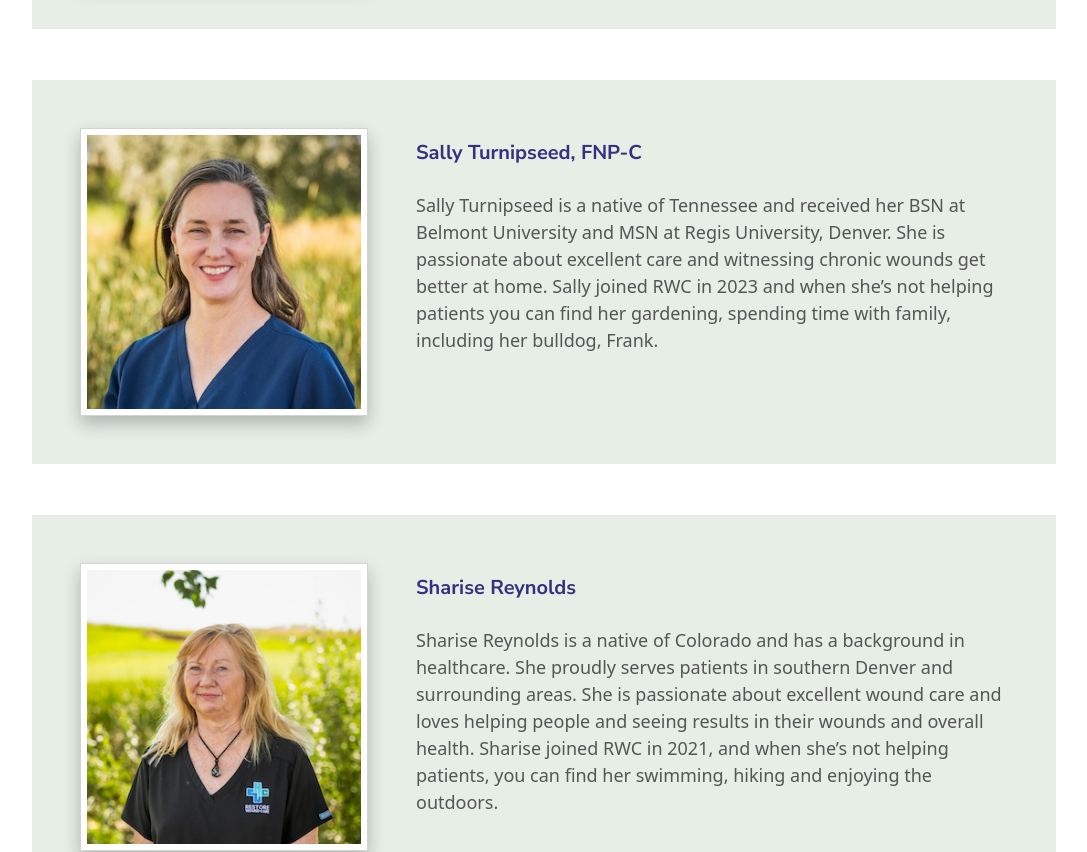
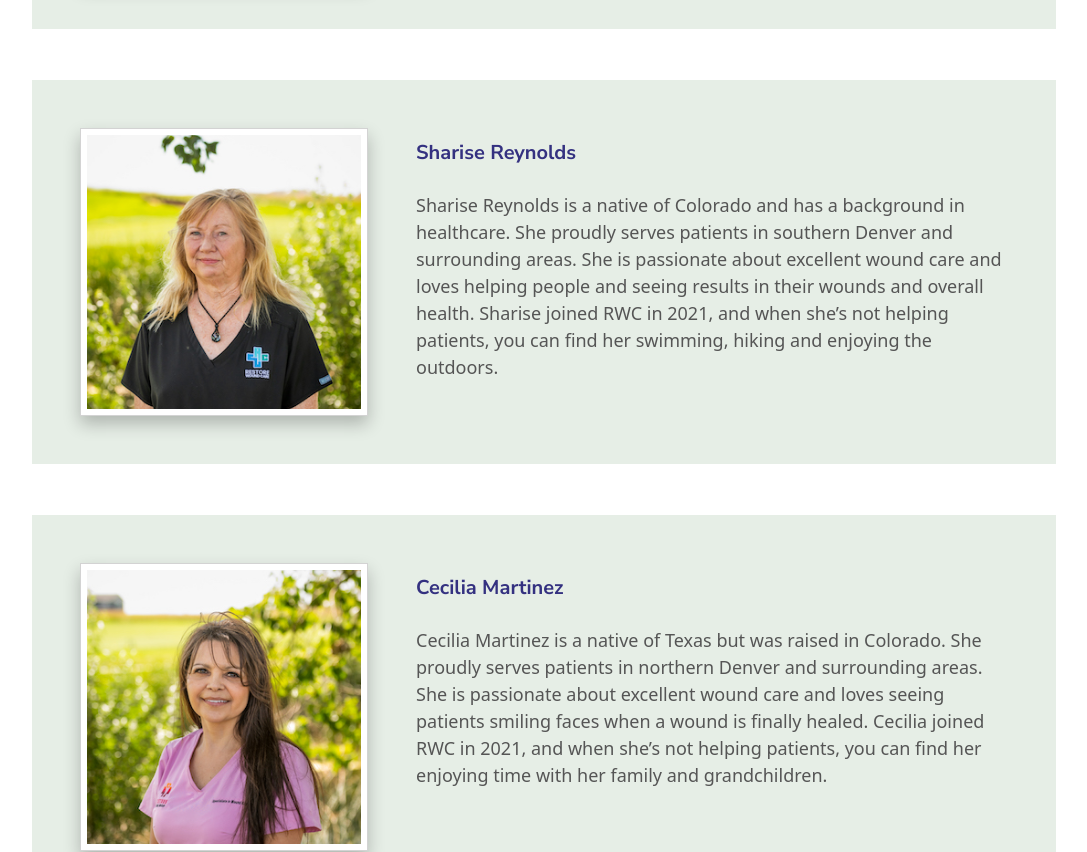
Before and after one commit to bmehder/restore-wound-care, a SvelteKit app: page /team in a window 1280 px wide. Shown: the part 1980-2832 px from the top of the page, without its empty margins (96-1183 px from the left). Built offline with nearby package versions, Linux system fonts and the light colour scheme.

Commit message:
removed Sally

```diff
--- a/src/routes/team/data.js
+++ b/src/routes/team/data.js
@@ -24,11 +24,11 @@ export default [
     name: 'Patricia Caporale, FNP-C',
     description: `Trish Caporale is a native of New Jersey and received her MSN from United States University in San Diego. She is passionate about excellent wound care and advocating for patients who are unable to care for their wounds. Trish joined RWC in 2023, and when she’s not helping patients, you can find her cooking or hiking with her corgi, Gus.`,
   },
-  {
-    src: '/team/sally-turnipseed.jpg',
-    name: 'Sally Turnipseed, FNP-C',
-    description: `Sally Turnipseed is a native of Tennessee and received her BSN at Belmont University and MSN at Regis University, Denver. She is passionate about excellent care and witnessing chronic wounds get better at home. Sally joined RWC in 2023 and when she’s not helping patients you can find her gardening, spending time with family, including her bulldog, Frank.`,
-  },
+  // {
+  //   src: '/team/sally-turnipseed.jpg',
+  //   name: 'Sally Turnipseed, FNP-C',
+  //   description: `Sally Turnipseed is a native of Tennessee and received her BSN at Belmont University and MSN at Regis University, Denver. She is passionate about excellent care and witnessing chronic wounds get better at home. Sally joined RWC in 2023 and when she’s not helping patients you can find her gardening, spending time with family, including her bulldog, Frank.`,
+  // },
   {
     src: '/team/sharise-reynolds.jpg',
     name: 'Sharise Reynolds',
```
